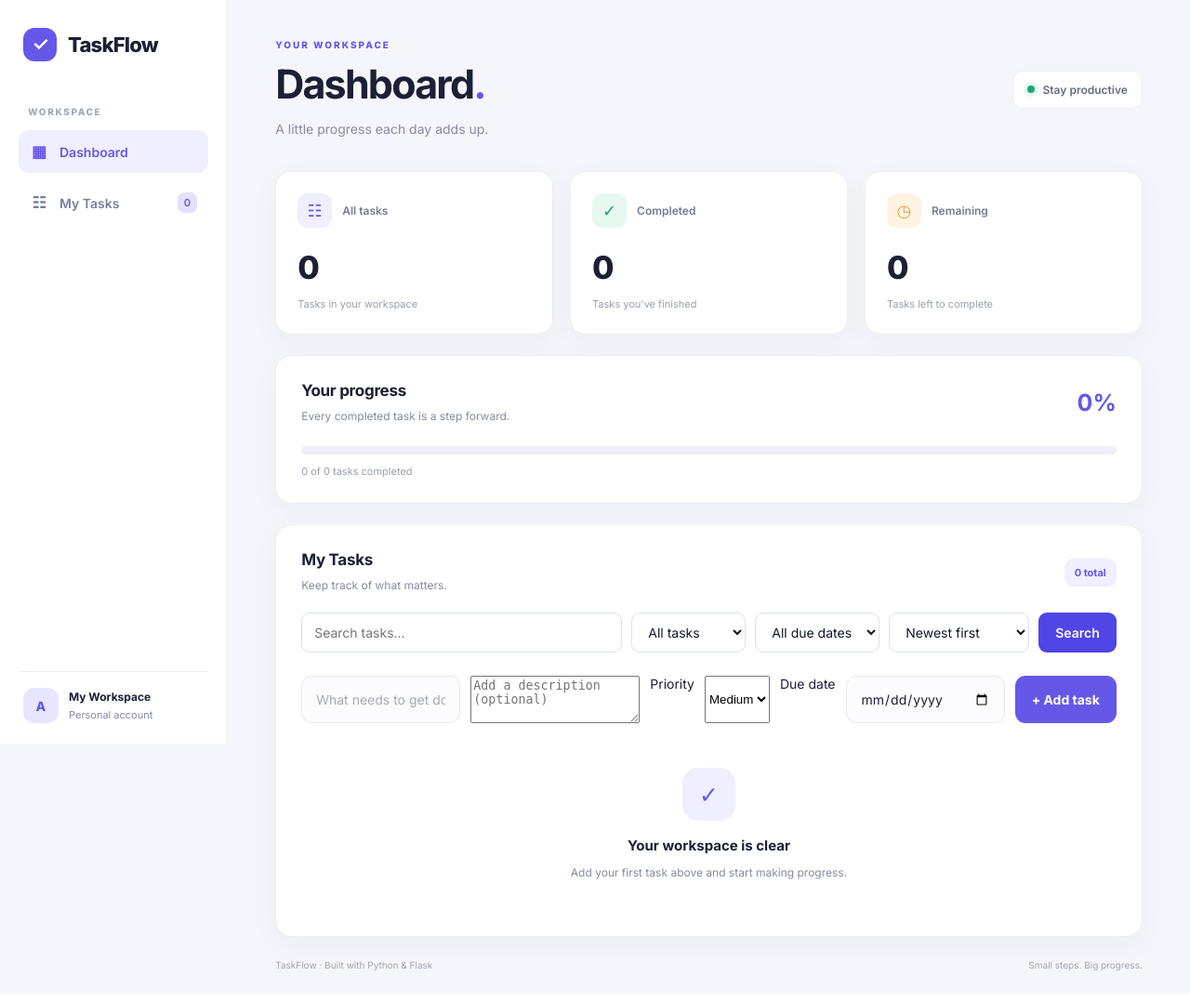
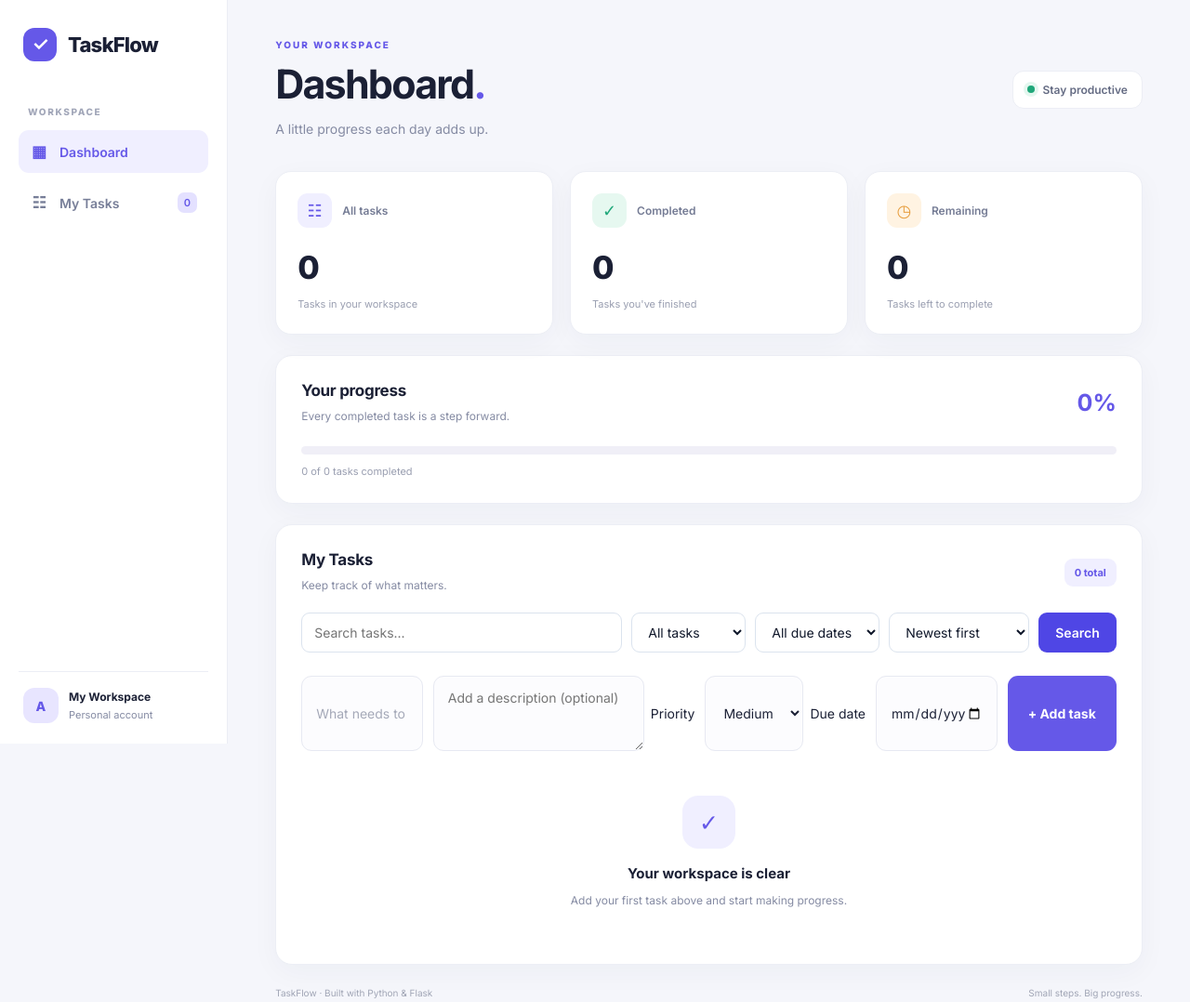
Before and after one commit to Ahmadreza7577/task-manager-flask, a Flask app: page / in a window 1280 px wide. Shown: the top 1078 px of the page at 93% size. Before the commit the page ends 1045 px from the top, so only its background shows below. Run offline with Flask 3, Linux system fonts and the light colour scheme; data that the repository does not hold is empty.

Commit message:
Polish task form styling

```diff
--- a/static/style.css
+++ b/static/style.css
@@ -374,6 +374,7 @@ h1 span {
 
 .add-form {
     display: flex;
+    flex-wrap: wrap;
     gap: 11px;
     margin-top: 25px;
 }
@@ -400,7 +401,7 @@ h1 span {
 }
 
 .add-form button {
-    padding: 13px 18px;
+    padding: 14px 22px;
     border: none;
     border-radius: 11px;
     background: var(--accent);
@@ -947,3 +948,40 @@ footer {
     font-size: 12px;
     font-weight: 700;
 }
+/* Consistent styling for task form controls */
+.add-form textarea,
+.add-form select,
+.add-form input[type="date"] {
+    min-width: 0;
+    max-width: 100%;
+    padding: 14px 15px;
+    border: 1px solid #e7e9f2;
+    border-radius: 11px;
+    background: #fcfcfe;
+    color: var(--text);
+    font: inherit;
+    transition: border-color 0.2s, box-shadow 0.2s;
+}
+
+.add-form textarea:focus,
+.add-form select:focus,
+.add-form input[type="date"]:focus {
+    outline: none;
+    border-color: var(--accent);
+    box-shadow: 0 0 0 3px rgba(101, 88, 232, 0.1);
+}
+
+.add-form textarea {
+    resize: vertical;
+    min-height: 48px;
+}
+
+.add-form select {
+    cursor: pointer;
+}
+
+.add-form label {
+    align-self: center;
+    margin-left: -4px;
+    white-space: nowrap;
+}
```
